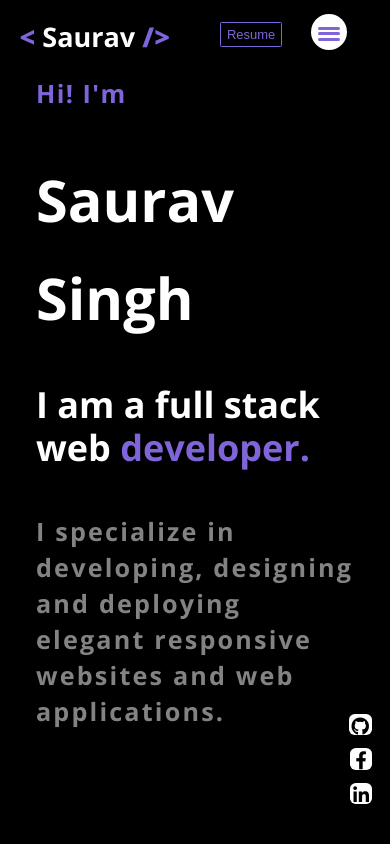
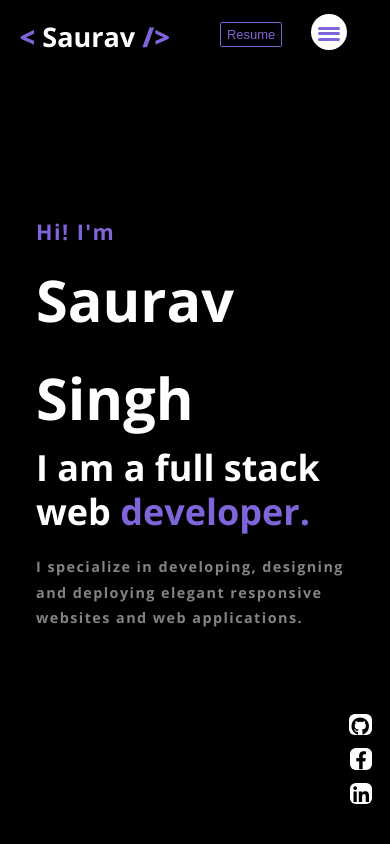
Before and after one commit to Saurav1999/sauravsingh.github.io, a website: page index.html in a window 390 px wide. Shown: the top 844 px of the page. Drawn offline with nearby package versions, Linux system fonts and the light colour scheme; a web font is replaced by a local one.

Commit message:
responsive width 2

```diff
--- a/sass/_showcase.scss
+++ b/sass/_showcase.scss
@@ -9,7 +9,7 @@
   &__main {
     width: 100%;
     height: 100%;
-    min-height: 100rem;
+    min-height: 60rem;
     // margin:  7rem 0;
     // background-color: red;
     display: flex;
@@ -58,6 +58,7 @@
   & .social {
     position: fixed;
     // min-width: 15rem;
+    // min-height: 50rem;
     bottom: 5rem;
     right: 2rem;
     display: flex;
@@ -156,27 +157,7 @@
     margin: 0;
     &__intro {
       width: 100%;
-      &__greeting {
-        font-size: 4rem;
-        font-weight: 700;
-        color: #8064da;
-        letter-spacing: 0.2rem;
-      }
-      &__name {
-        margin: 4rem 0;
-      }
-      &__designation {
-        font-size: 5.5rem;
 
-      }
-      &__specialization {
-        font-size: 3.5rem;
-        font-weight: 700;
-        color: #838383;
-        line-height:5.5rem;
-        margin: 4rem 0;
-        letter-spacing: 0.3rem;
-      }
     }
   }
 }
@@ -190,24 +171,20 @@
     &__intro {
 
       &__greeting {
-        font-size: 3.5rem;
-
+        font-size: 3rem;
 
       }
       &__name {
-        margin: 5rem 0;
+        font-size: 8rem;
+
       }
       &__designation {
         font-size: 5rem;
 
       }
       &__specialization {
-        font-size: 3.5rem;
-        font-weight: 700;
-        color: #838383;
-        line-height:5rem;
-        margin: 6rem 0;
-        letter-spacing: 0.3rem;
+        font-size: 2rem;
+
       }
     }
   }
--- a/sass/base/_base.scss
+++ b/sass/base/_base.scss
@@ -17,6 +17,7 @@ body {
   box-sizing: border-box;
   line-height: 1.7;
   padding: 0 10rem;
+  // min-height: 100rem;
   // font-size: 3rem;
   // overflow: hidden;
 }
```
Also changed, not shown: css/style.css, 1 other file.
